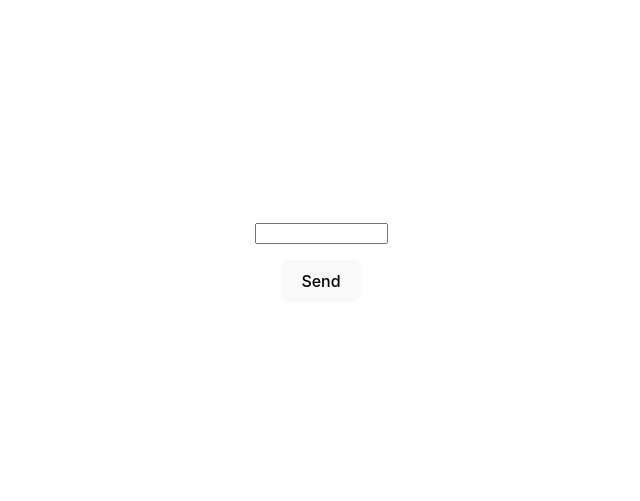
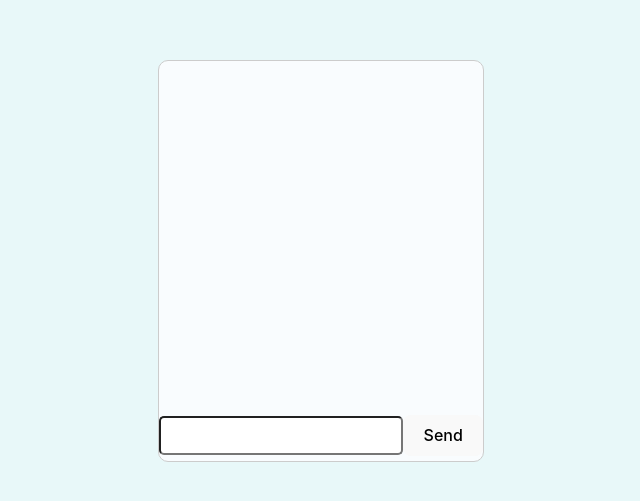
Before and after one commit to mirror-shades/react-chatbot, a React (Vite) app: page / in a window 1280 px wide. Shown: the part 139-640 px from the top of the page, without its empty margins (319-959 px from the left). Built offline with nearby package versions, Linux system fonts and the light colour scheme.

Commit message:
styling
cleaned up the look of everything with some well needed css

```diff
--- a/src/App.css
+++ b/src/App.css
@@ -1,62 +1,52 @@
-#root {
-  max-width: 1280px;
-  margin: 0 auto;
-  padding: 2rem;
-  text-align: center;
+body {
+  display: flex;
+  justify-content: center;
+  align-items: center;
+  height: 100vh;
+  background-color: #e8f8f9;
 }
 
-.logo {
-  height: 6em;
-  padding: 1.5em;
-  will-change: filter;
-  transition: filter 300ms;
-}
-.logo:hover {
-  filter: drop-shadow(0 0 2em #646cffaa);
-}
-.logo.react:hover {
-  filter: drop-shadow(0 0 2em #61dafbaa);
+.chatbox {
+  width: 324px;
+  height: 400px;
+  border: 1px solid #ccc;
+  display: flex;
+  flex-direction: column;
+  border-radius: 10px;
+  background-color: #f9fcfe;
 }
 
-@keyframes logo-spin {
-  from {
-    transform: rotate(0deg);
-  }
-  to {
-    transform: rotate(360deg);
-  }
+.chat-messages {
+  flex-grow: 1;
+  overflow-y: auto;
+  display: flex;
+  flex-direction: column-reverse;
 }
 
-@media (prefers-reduced-motion: no-preference) {
-  a:nth-of-type(2) .logo {
-    animation: logo-spin infinite 20s linear;
-  }
+.chat-messages ul {
+  display: flex;
+  flex-direction: column;
 }
 
-.card {
-  padding: 2em;
+.chat-input {
+  display: flex;
+  align-items: center;
 }
 
-.read-the-docs {
-  color: #888;
-}
-
-ul {
-  list-style: none;
-  margin: 0;
-  padding: 0;
-}
-
-li {
-  background-color: #f4f4f4;
-  margin-bottom: 5px;
+.chat-input input[type="text"] {
+  width: calc(100% - 20px);
   padding: 10px;
 }
 
-input[type="text"] {
-  width: calc(100% - 60px);
+.chat-input button {
+  width: auto;
 }
 
+input[type="text"],
 button {
-  width: auto;
+  margin-top: 5px;
+  margin-bottom: 5px;
+  margin-left: auto;
+  margin-right: auto;
+  border-radius: 5px;
 }
--- a/src/components/Chatbox.tsx
+++ b/src/components/Chatbox.tsx
@@ -34,19 +34,22 @@ const Chatbox: React.FC = () => {
   };
 
   return (
-    <div>
+    <div className="chatbox">
+      <div className="chat-messages">
         <ul>
           {messages.map((message) => (
             <li key={index++}>{message}</li>
           ))}
         </ul>
+      </div>
+      <div className="chat-input">
         <input
           type="text"
           value={inputValue}
           onChange={(e) => setInputValue(e.target.value)}
         />
-      <p />
         <button onClick={handleSendMessage}>Send</button>
+      </div>
     </div>
   );
 };
```
Lines whose indentation alone changed are shown as unchanged.
